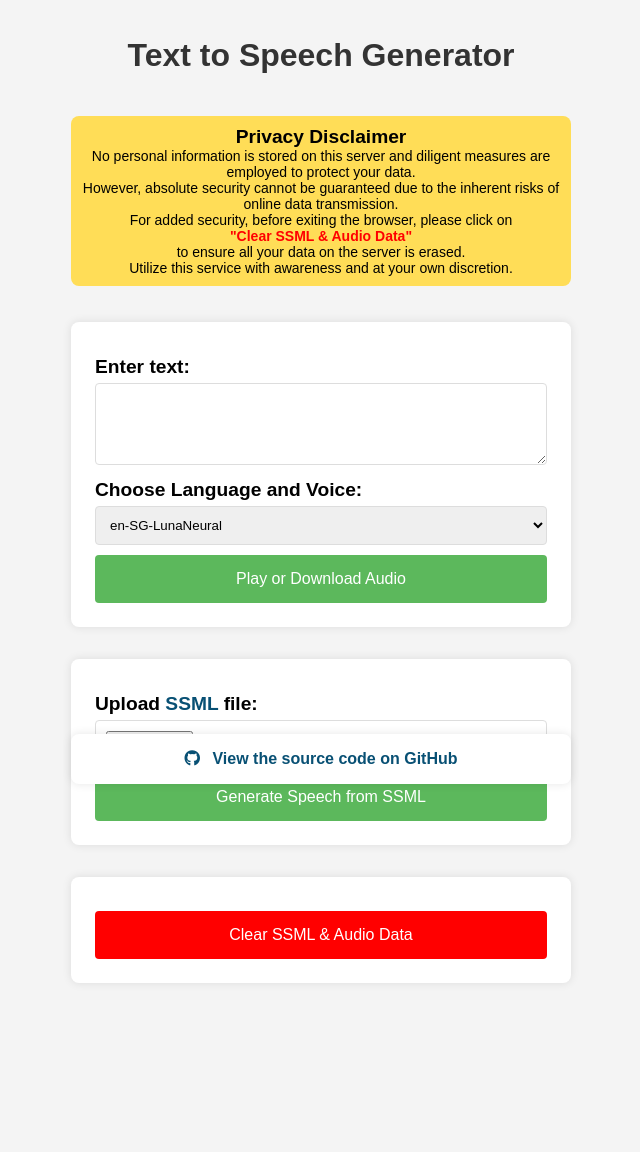
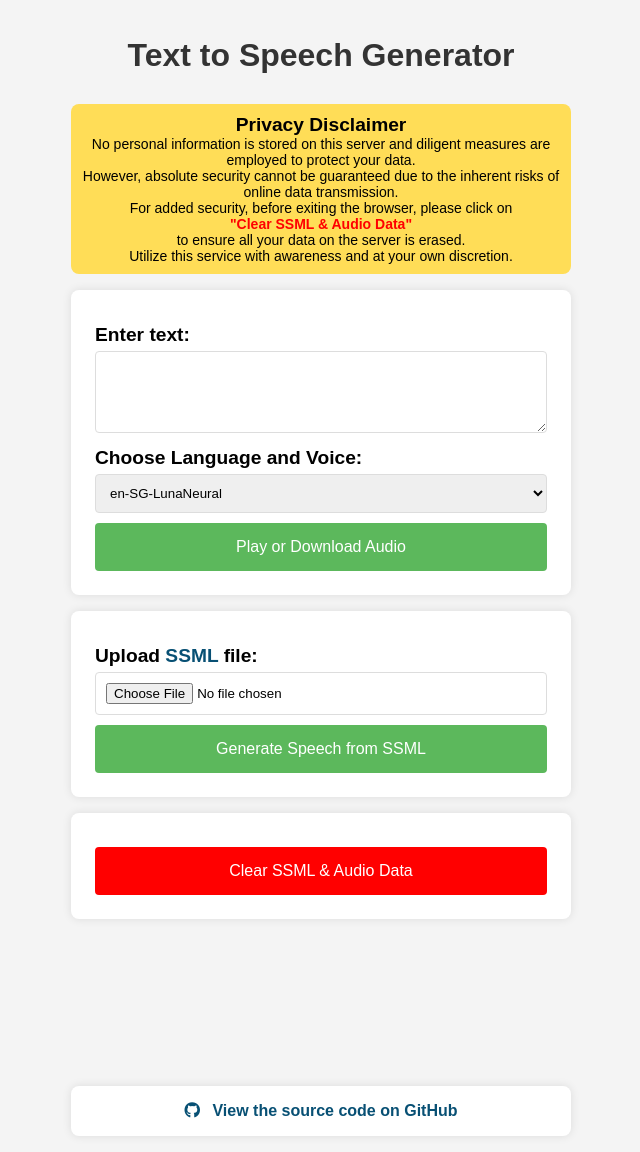
Before and after one commit to linsnotes/Flask-Web-App-Text-to-Speech, a Flask app: page / in a window 1280 px wide. Shown: the whole page, without its empty margins (319-959 px from the left). Before the commit the page ends 959 px from the top, so only its background shows below. Run offline with Flask 3, Linux system fonts and the light colour scheme.

Commit message:
update margin

```diff
--- a/templates/index.html
+++ b/templates/index.html
@@ -14,7 +14,9 @@
             display: flex;
             flex-direction: column;
             align-items: center;
-            justify-content: center;
+            justify-content: flex-start;
+            min-height: 140vh;
+            position: relative;
         }
 
         .disclaimer {
@@ -23,8 +25,7 @@
             border-radius: 8px;
             width: 90%;
             max-width: 500px;
-            margin-bottom: 20px;
-            margin-top: 20px;  /* Added margin-top */
+            margin: 0.5rem auto;
             text-align: center;
             font-size: 14px;
             box-sizing: border-box;
@@ -32,6 +33,7 @@
         .disclaimer-title {
             font-size: 1.2rem;
             font-weight: bold;
+
         }
         .keyword {
             color: red;
@@ -46,7 +48,7 @@
             padding: 1.5rem;
             border-radius: 8px;
             box-shadow: 0 0 10px rgba(0, 0, 0, 0.1);
-            margin: 1rem auto;
+            margin: 0.5rem auto;
             width: 90%;
             max-width: 500px;
             box-sizing: border-box;
@@ -103,6 +105,22 @@
             margin: 1rem auto;
             position: fixed;
             bottom: 0;
+            text-align: center;
+            box-sizing: border-box;
+        }
+
+        .footer {
+            background: white;
+            padding: 1rem;
+            border-radius: 8px;
+            box-shadow: 0 0 10px rgba(0, 0, 0, 0.1);
+            width: 90%;
+            max-width: 500px;
+            margin: 1rem auto;
+            position: absolute; /* changed from fixed to absolute */
+            bottom: 0;
+            left: 0; /* added this line to align left */
+            right: 0; /* added this line to align right */
             text-align: center;
             box-sizing: border-box;
         }
```
